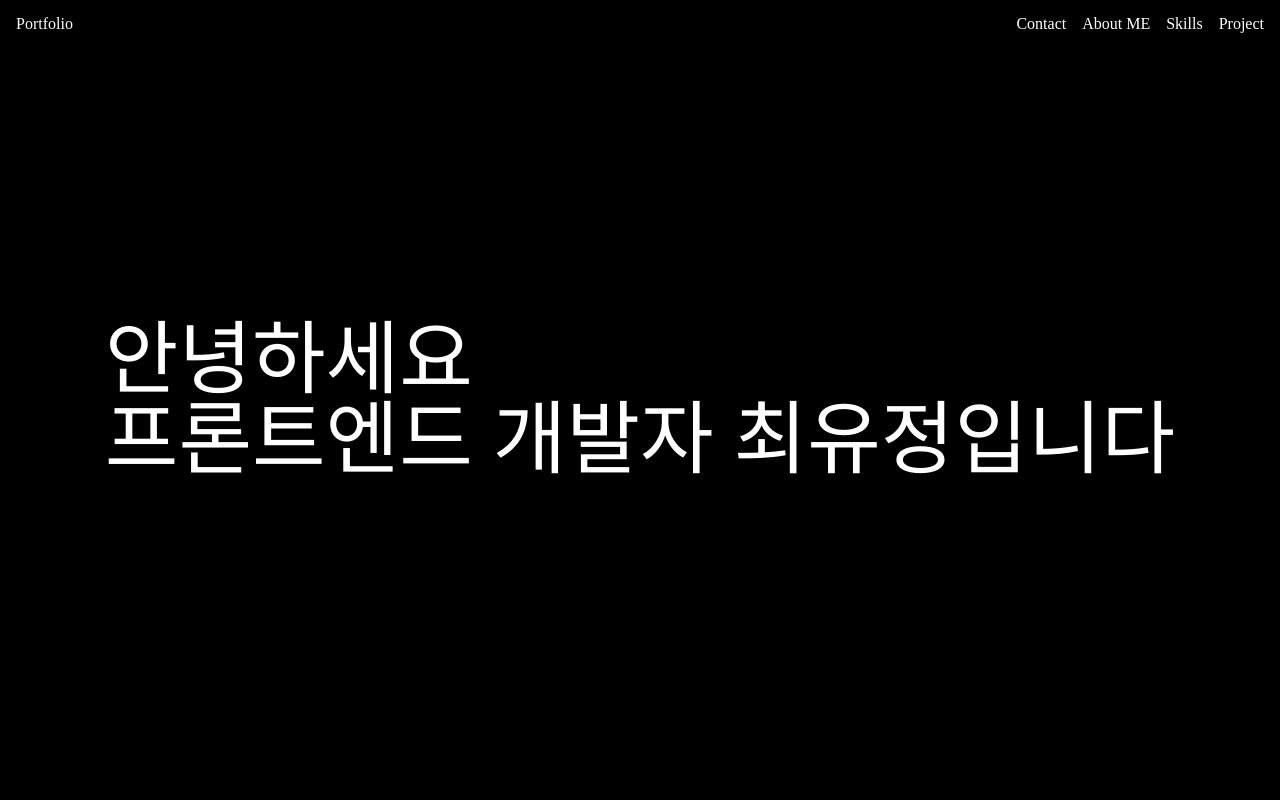
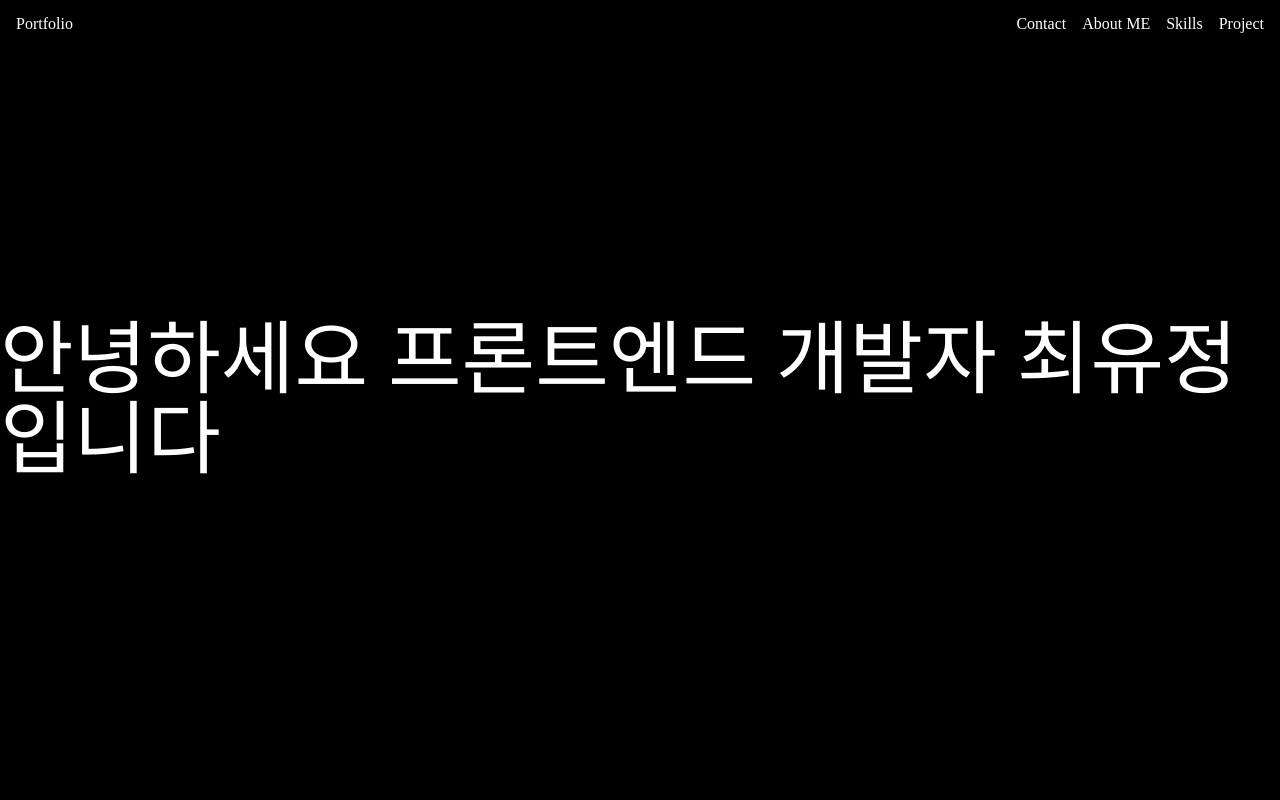
Before and after one commit to z1zonemoi/portfolio, a React (Create React App) app: page / in a window 1280 px wide. Shown: the top 800 px of the page. Built offline with nearby package versions, Linux system fonts and the light colour scheme; a web font is replaced by a local one.

Commit message:
타이핑 효과 추가

```diff
--- a/src/components/Title.js
+++ b/src/components/Title.js
@@ -1,3 +1,4 @@
+import { useEffect, useState } from "react";
 import styled from "styled-components";
 
 const MainContainer = styled.div`
@@ -12,7 +13,23 @@ const MainContainer = styled.div`
   }
 `;
 
+const IntroduceMe = "안녕하세요\n 프론트엔드 개발자 최유정입니다";
+
 const Title = () => {
+  const [myName, setMyName] = useState("");
+  const [count, setCount] = useState(0);
+
+  useEffect(() => {
+    const interval = setInterval(() => {
+      setMyName((prev) => prev + IntroduceMe[count]);
+      setCount((prev) => prev + 1);
+    }, 200);
+    if (count === IntroduceMe.length) {
+      clearInterval(interval);
+    }
+    return () => clearInterval(interval);
+  }, [myName, count]);
+
   return (
     <MainContainer>
       {/* <div className="information">
@@ -28,11 +45,7 @@ const Title = () => {
           <h1>최유정</h1>
         </div>
       </div> */}
-      <h1>
-        안녕하세요
-        <br />
-        프론트엔드 개발자 최유정입니다
-      </h1>
+      <h1>{myName}</h1>
     </MainContainer>
   );
 };
```
